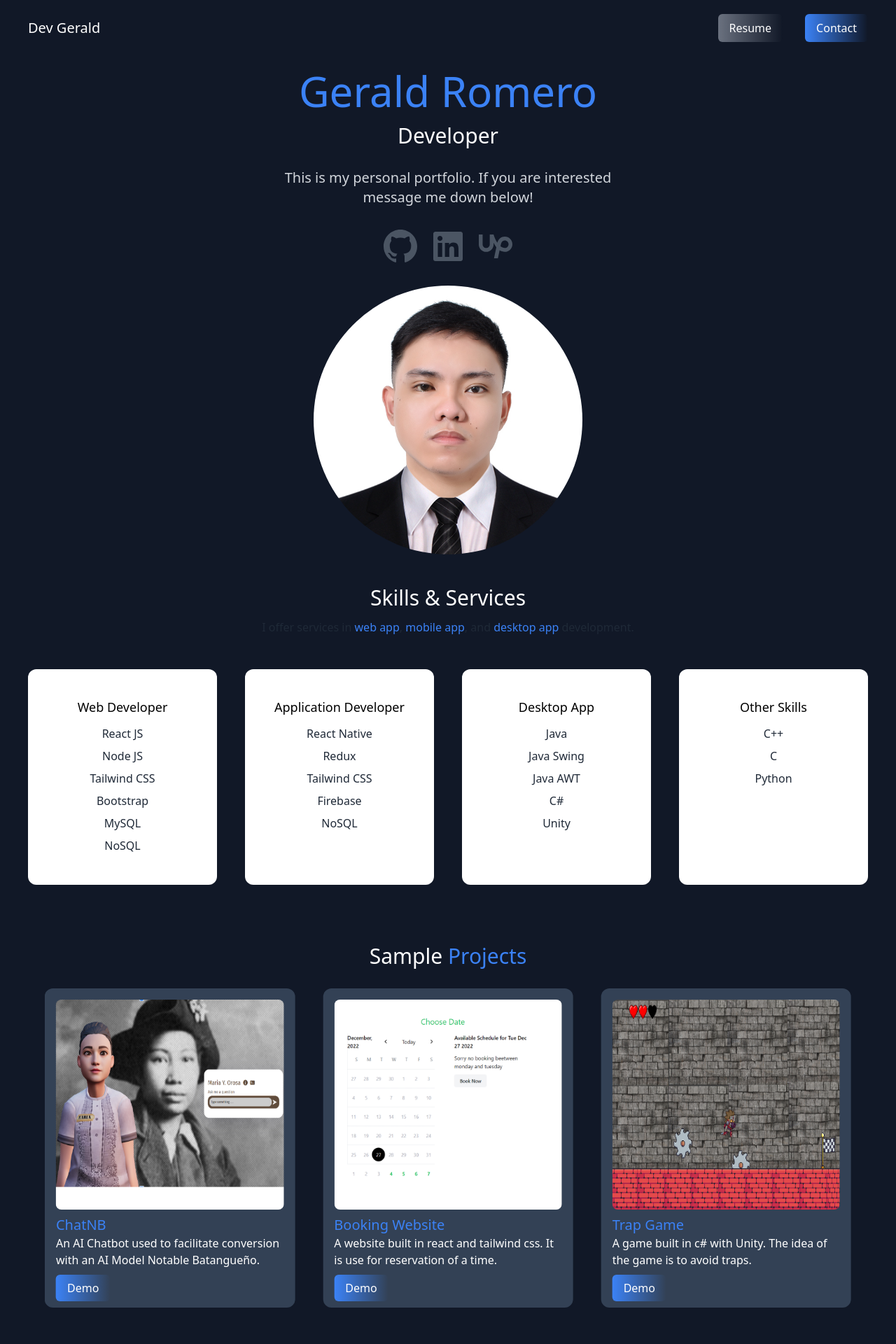
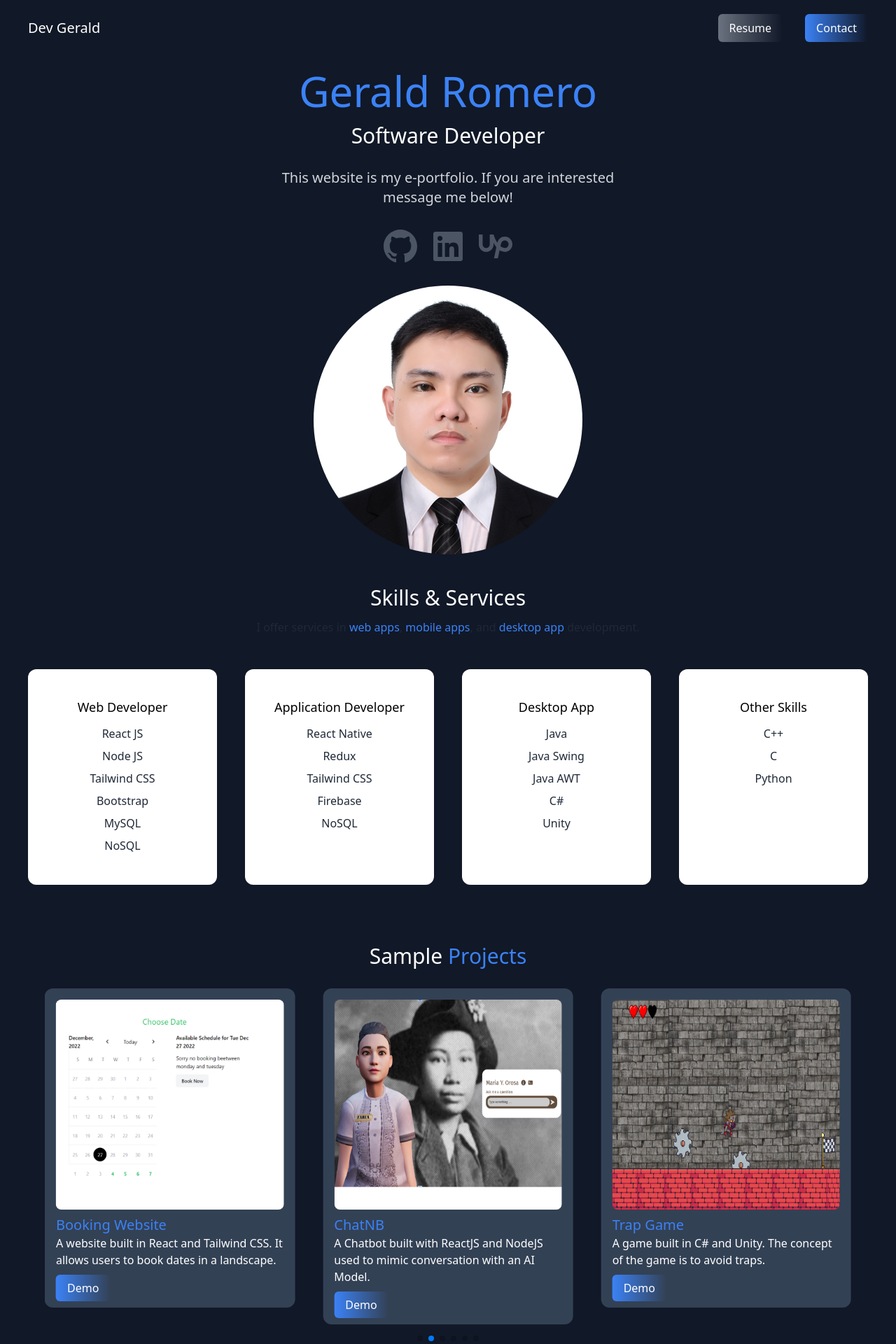
Before and after one commit to DevGeraldR/DevGeraldR.github.io, a React (Create React App) app: page / in a window 1280 px wide. Shown: the top 1920 px of the page at 70% size. Built offline with nearby package versions, Linux system fonts and the light colour scheme; no server answers; the HTML template or start-up script is replaced by a standard one.

Commit message:
Updated Projects

```diff
--- a/src/components/Contact.jsx
+++ b/src/components/Contact.jsx
@@ -205,8 +205,8 @@ function Contact() {
                   </Dialog.Title>
                   <div className="mt-2">
                     <p className="text-sm text-gray-500">
-                      Your message is already send. I will response as soon as
-                      possible
+                      Your message is already sent. I will response as soon as
+                      possible.
                     </p>
                   </div>
 
--- a/src/components/Hero.jsx
+++ b/src/components/Hero.jsx
@@ -10,10 +10,12 @@ function Hero() {
       <h2 className="text-5xl py-2 text-blue-500 font-medium md:text-6xl">
         Gerald Romero
       </h2>
-      <h3 className="text-2xl py-2 text-white md:text-3xl">Developer</h3>
+      <h3 className="text-2xl py-2 text-white md:text-3xl">
+        Software Developer
+      </h3>
       <p className="text-md py-5 leading-8 text-gray-300 max-w-xl mx-auto md:text-xl">
-        This is my personal portfolio. If you are interested <br />
-        message me down below!
+        This website is my e-portfolio. If you are interested <br />
+        message me below!
       </p>
       <div className="text-5xl flex justify-center gap-5 py-3 text-gray-600">
         <a
--- a/src/components/Projects.jsx
+++ b/src/components/Projects.jsx
@@ -1,11 +1,12 @@
 import React from "react";
 import { Swiper, SwiperSlide } from "swiper/react";
 import project1 from "../assets/it-scheduler.png";
-import project2 from "../assets/chatnb.png";
-import project3 from "../assets/booking-web.png";
+import project2 from "../assets/booking-web.png";
+import project3 from "../assets/chatnb.png";
 import project4 from "../assets/trap-game.png";
 import project5 from "../assets/nearby-app.png";
 import project6 from "../assets/nearby-web.png";
+
 import "swiper/css";
 import "swiper/css/pagination";
 import { Pagination, Autoplay } from "swiper";
@@ -17,22 +18,22 @@ function Projects() {
       name: "IT Scheduler System",
       demoLink: "https://it-scheduler-fcf53.firebaseapp.com/",
       description:
-        "This is an IT scheduler system that we created during our OJT in TaskUS. Login credentials: admin@gmail.com and P@ssw0rd12345!.",
+        "Developed an IT scheduling system using JavaScript to manage employee.",
     },
     {
       img: project2,
+      name: "Booking Website",
+      demoLink: "https://devgeraldr.github.io/booking_website_preview/",
+      description:
+        "A website built in React and Tailwind CSS. It allows users to book dates in a landscape.",
+    },
+    {
+      img: project3,
       name: "ChatNB",
       demoLink:
         "https://drive.google.com/file/d/1W6A-7Jux0UcG7usMBxMWFqGdI1AMesb2/view?usp=sharing",
       description:
-        "An AI Chatbot used  to facilitate conversion with an AI Model Notable Batangueño.",
-    },
-    {
-      img: project3,
-      name: "Booking Website",
-      demoLink: "https://devgeraldr.github.io/booking_website_preview/",
-      description:
-        "A website built in react and tailwind css. It is use for reservation of a time.",
+        "A Chatbot built with ReactJS and NodeJS used to mimic conversation with an AI Model.",
     },
     {
       img: project4,
@@ -40,7 +41,7 @@ function Projects() {
       demoLink:
         "https://drive.google.com/file/d/13zMcKxqpPVTJYyhw6Gm5DUuGuz7p1GFH/view?usp=sharing",
       description:
-        "A game built in c# with Unity. The idea of the game is to avoid traps.",
+        "A game built in C# and Unity. The concept of the game is to avoid traps.",
     },
     {
       img: project5,
@@ -48,14 +49,14 @@ function Projects() {
       demoLink:
         "https://expo.dev/accounts/goodman_22/projects/nearby/builds/03d27f0b-16b7-4285-a86c-762d1d40654c",
       description:
-        "A mobile application in react native. This helps find the nearest location.",
+        "This mobile application helps find the nearest location of a facility.",
     },
     {
       img: project6,
       name: "Nearby Website",
       demoLink: "https://devgeraldr.github.io/nearby-web-preview/",
       description:
-        "A website built in react and tailwind. It is use by admin of Nearby app.",
+        "A website built in React and Tailwind. The admin of the Nearby app uses it.",
     },
   ];
 
--- a/src/components/Services.jsx
+++ b/src/components/Services.jsx
@@ -5,8 +5,8 @@ function Services() {
       <div className="text-center">
         <h3 className="text-3xl py-1 text-white ">Skills & Services</h3>
         <p className="text-md py-1 leading-8 text-gray-800 text-gray-200">
-          I offer services in <span className="text-blue-500"> web app</span>,
-          <span className="text-blue-500"> mobile app</span>, and
+          I offer services in <span className="text-blue-500"> web apps</span>,
+          <span className="text-blue-500"> mobile apps</span>, and
           <span className="text-blue-500"> desktop app </span> development.
         </p>
       </div>
```
